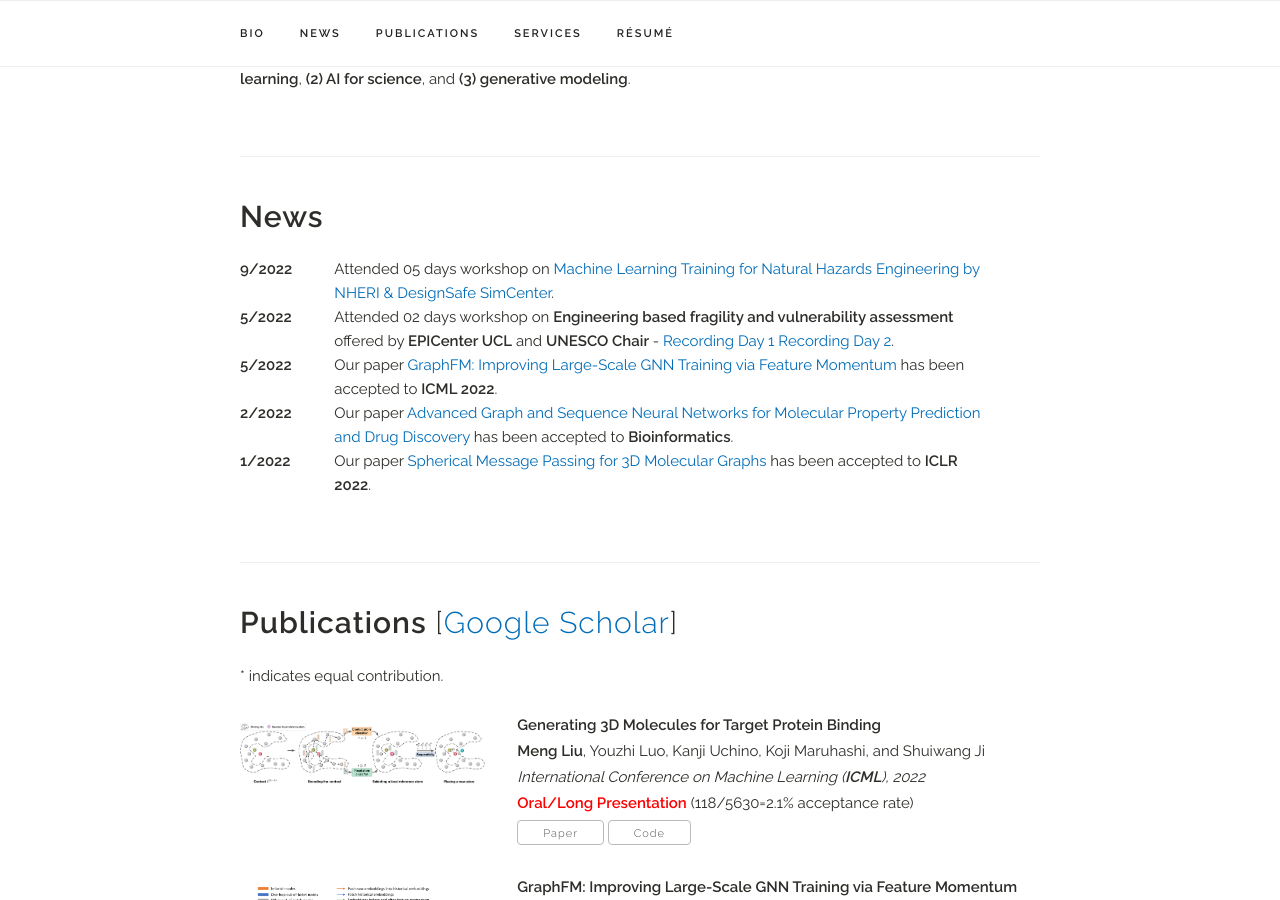
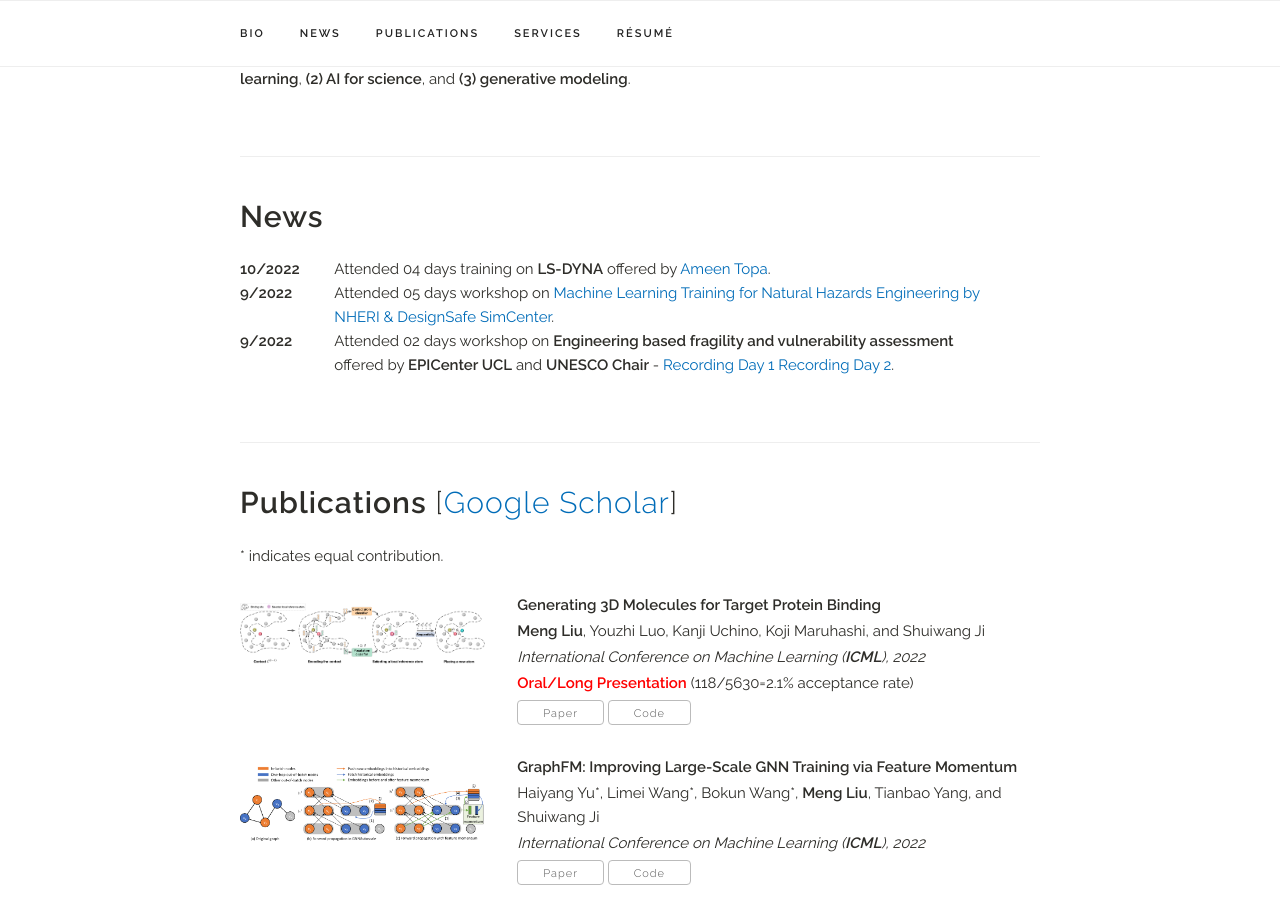
Before and after one commit to aleemulla/aleemulla.github.io, a Jekyll site: the page built from index.html, in a window 1280 px wide and 900 px high, scrolled down 523 px. Built offline with Jekyll 4.4.1, drawn with Linux system fonts in a browser that asks for light colours; a style sheet for code colours, icons or effects is not loaded.

Commit message:
tenth commit

```diff
--- a/_data/news.yaml
+++ b/_data/news.yaml
@@ -3,21 +3,23 @@ news:
 
 # - title: "<a href='https://gitlab.com/LMSAL_HUB/aia_hub/aiapy'>aiapy</a> is now citeable! <b>available at <a href='https://zenodo.org/record/4016983#.X1gmHGdKhMN'>Zenodo</a></b>"
 #  date: "09/2020"
+- title: "Attended 04 days training on <b>LS-DYNA</b> offered by <a href='https://www.linkedin.com/in/ameen-topa/'>Ameen Topa</a>."
+  date: "10/2022"
 
 - title: "Attended 05 days workshop on <a href='https://nheri-simcenter.github.io/SimCenter_DesignSafe_ML_2022/source/lecture_videos.html'>Machine Learning Training for Natural Hazards Engineering by NHERI & DesignSafe SimCenter</a>."
   date: "9/2022"
 
 - title: "Attended 02 days workshop on <b>Engineering based fragility and vulnerability assessment</b> offered by <b>EPICenter UCL</b> and <b>UNESCO Chair</b> - <a href='https://www.youtube.com/watch?v=rgS4XkcslhM'>Recording Day 1</a> <a href='https://www.youtube.com/watch?v=DqIbE-SDGZg'>Recording Day 2</a>."
-  date: "5/2022"
+  date: "9/2022"
 
-- title: "Our paper <a href='https://mengliu1998.github.io'>GraphFM: Improving Large-Scale GNN Training via Feature Momentum</a> has been accepted to <b>ICML 2022</b>."
-  date: "5/2022"
+#- title: "Our paper <a href='https://mengliu1998.github.io'>GraphFM: Improving Large-Scale GNN Training via Feature Momentum</a> has been accepted to <b>ICML 2022</b>."
+#  date: "5/2022"
 
-- title: "Our paper <a href='https://academic.oup.com/bioinformatics/advance-article-abstract/doi/10.1093/bioinformatics/btac112/6531963'>Advanced Graph and Sequence Neural Networks for Molecular Property Prediction and Drug Discovery</a> has been accepted to <b>Bioinformatics</b>."
-  date: "2/2022"
+#- title: "Our paper <a href='https://academic.oup.com/bioinformatics/advance-article-abstract/doi/10.1093/bioinformatics/btac112/6531963'>Advanced Graph and Sequence Neural Networks for Molecular Property Prediction and Drug Discovery</a> has been accepted to <b>Bioinformatics</b>."
+#  date: "2/2022"
 
-- title: "Our paper <a href='https://openreview.net/forum?id=givsRXsOt9r'>Spherical Message Passing for 3D Molecular Graphs</a> has been accepted to <b>ICLR 2022</b>."
-  date: "1/2022"
+#- title: "Our paper <a href='https://openreview.net/forum?id=givsRXsOt9r'>Spherical Message Passing for 3D Molecular Graphs</a> has been accepted to <b>ICLR 2022</b>."
+#  date: "1/2022"
 
 # - title: "Our paper <a href='https://mengliu1998.github.io'>Neighbor2Seq: Deep Learning on Massive Graphs by Transforming Neighbors to Sequences</a> has been accepted to <b>SDM 2022</b>."
 #   date: "12/2021"
```
